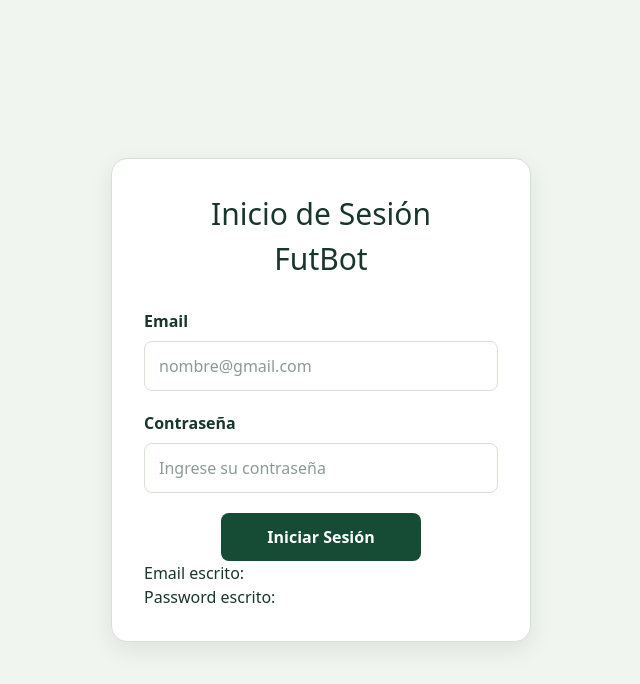
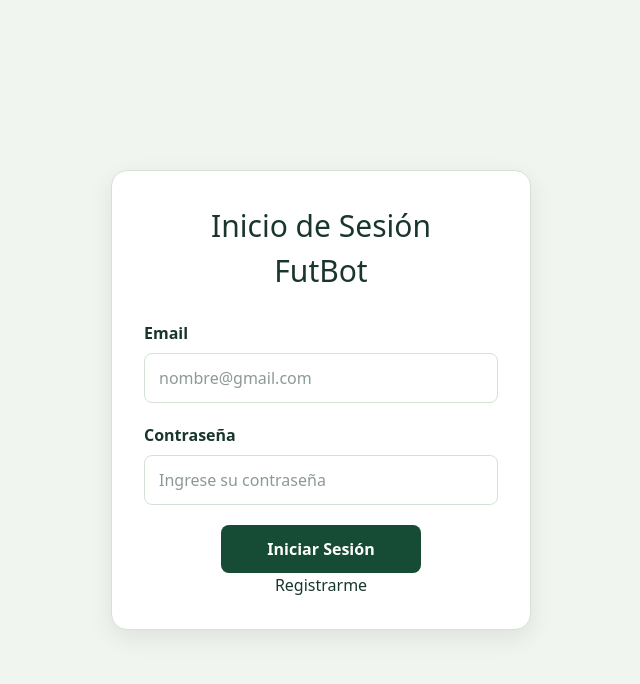
Before and after one commit to grupo-i-s-s/FutBot-I.S.S, a React (Vite) app in the folder frontend/: page /login in a window 1280 px wide. Shown: the top 684 px of the page, without its empty margins (319-959 px from the left). Built offline with nearby package versions, Linux system fonts and the light colour scheme.

Commit message:
Agrego opcion Registrar al inicio de sesión.

```diff
--- a/frontend/src/features/login/LoginPage.css
+++ b/frontend/src/features/login/LoginPage.css
@@ -55,3 +55,9 @@
     font-weight: 600;
     cursor: pointer;
 }
+
+.Registro{
+    display: flex;
+    justify-content: center;
+    color: 19362b;
+}
--- a/frontend/src/features/login/LoginPage.jsx
+++ b/frontend/src/features/login/LoginPage.jsx
@@ -1,6 +1,7 @@
 import { useState } from 'react'
 import { login } from './api'
 import './LoginPage.css'
+import { Link } from 'react-router'
 
 export default function LoginPage(){
     const [email, setEmail] = useState('')
@@ -52,9 +53,9 @@
                     <button type="submit" className="login-button">
                         Iniciar Sesión
                     </button>
+
+                    <Link to="/registro" className="Registro">Registrarme</Link>
                 </form>
-                <p>Email escrito: {email}</p>
-                <p>Password escrito: {password}</p>
             </section>
 
         </main>
```
